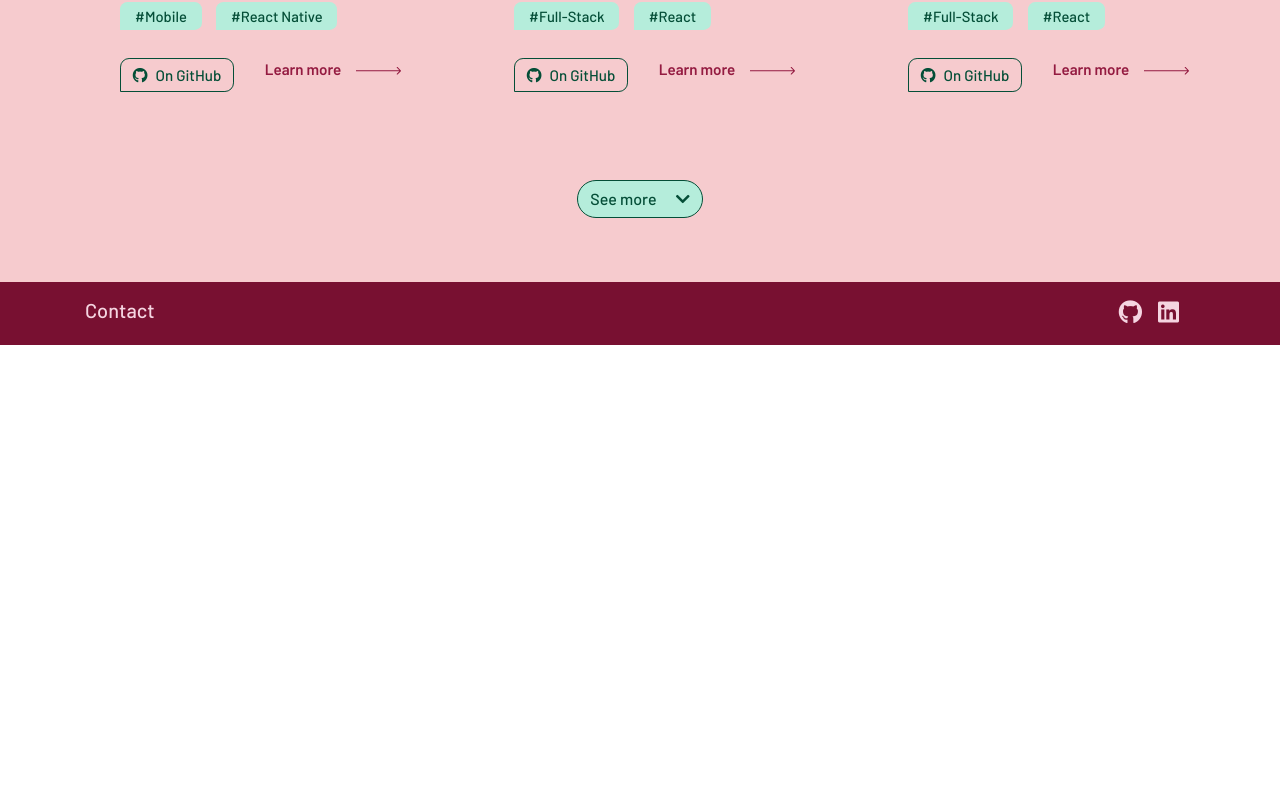
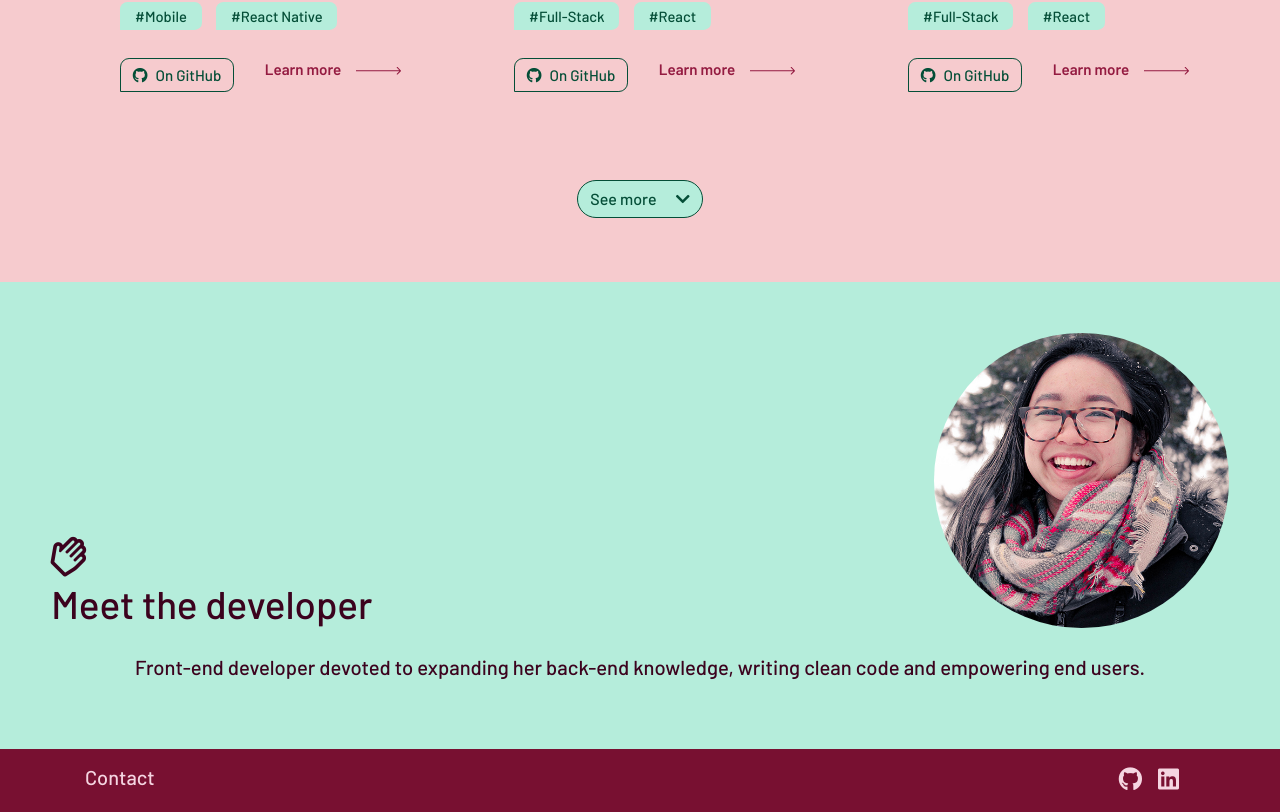
Before and after one commit to angelicamapeso/portfolio-v2, a React (Create React App) app: page /#/ in a window 1280 px wide. Shown: the part 1157-1969 px from the top of the page. Before the commit the page ends 1502 px from the top, so only its background shows below. Built offline with nearby package versions, Linux system fonts and the light colour scheme.

Commit message:
setup project refactor

```diff
--- /dev/null
+++ b/src/components/AboutHeader/index.js
@@ -0,0 +1,32 @@
+import React from "react";
+import Container from "react-bootstrap/Container";
+import Row from "react-bootstrap/Row";
+import Col from "react-bootstrap/Col";
+
+import Headshot from "../../img/headshot_25x.jpg";
+
+import "./style.scss";
+
+export default function AboutHeader({ isPreview }) {
+  return (
+    <Container fluid className="about-section bg-mint">
+      <Row>
+        <Col id="about-section-header">
+          <div className="about-section-title-img">
+            <h1 id="about-section-title-line" className="mb-4">
+              <i class="far fa-hand-paper mb-2" aria-hidden="true"></i>
+              Meet the developer
+            </h1>
+            <div className="headshot-frame mb-4">
+              <img src={Headshot} alt="The developer!" />
+            </div>
+          </div>
+          <p>
+            Front-end developer devoted to expanding her back-end knowledge,
+            writing clean code and empowering end users.
+          </p>
+        </Col>
+      </Row>
+    </Container>
+  );
+}
--- /dev/null
+++ b/src/components/AboutHeader/style.scss
@@ -0,0 +1,77 @@
+@import "../../../node_modules/bootstrap/scss/mixins";
+@import "../../../node_modules/bootstrap/scss/functions";
+@import "../../../node_modules/bootstrap/scss/variables";
+
+#about-section-header {
+  display: flex;
+  flex-direction: column;
+  align-items: center;
+
+  .about-section-title-img {
+    width: 100%;
+    display: flex;
+    flex-direction: column;
+    align-items: center;
+  }
+
+  #about-section-title-line {
+    display: flex;
+    flex-direction: column;
+    align-items: center;
+    text-align: center;
+
+    .fa-hand-paper {
+      transform: rotate(45deg);
+    }
+  }
+
+  .headshot-frame {
+    position: relative;
+    width: 75%;
+    padding-top: 75%;
+    height: 0;
+    flex: 0 0 auto;
+  }
+
+  img {
+    position: absolute;
+    top: 0;
+    left: 0;
+    width: 100%;
+    height: 100%;
+    border-radius: 50%;
+    object-fit: cover;
+    object-position: 35% center;
+  }
+
+  p {
+    display: none;
+    font-size: 1.1em;
+    text-align: center;
+  }
+}
+
+@include media-breakpoint-up(sm) {
+  #about-section-header {
+    .about-section-title-img {
+      flex-direction: row;
+      align-items: flex-end;
+    }
+
+    #about-section-title-line {
+      margin-right: auto;
+      align-items: flex-start;
+      text-align: left;
+    }
+
+    .headshot-frame {
+      width: 25%;
+      padding-top: 25%;
+    }
+
+    p {
+      display: block;
+      text-align: left;
+    }
+  }
+}
--- /dev/null
+++ b/src/components/AboutSection/index.js
@@ -0,0 +1,17 @@
+import React from "react";
+import Container from "react-bootstrap/Container";
+import Row from "react-bootstrap/Row";
+import Col from "react-bootstrap/Col";
+import AboutHeader from "../AboutHeader";
+import "./style.scss";
+
+export default function AboutSection({ isPreview }) {
+  return (
+    <div id="about-section">
+      <AboutHeader isPreview />
+      <Row>
+        <Col></Col>
+      </Row>
+    </div>
+  );
+}
--- /dev/null
+++ b/src/components/AboutSection/style.scss
@@ -0,0 +1,13 @@
+@import "../../../node_modules/bootstrap/scss/mixins";
+@import "../../../node_modules/bootstrap/scss/functions";
+@import "../../../node_modules/bootstrap/scss/variables";
+
+.about-section.container-fluid {
+  padding: 8%;
+}
+
+@include media-breakpoint-up(sm) {
+  .about-section.container-fluid {
+    padding: 4%;
+  }
+}
--- a/src/pages/Home/index.js
+++ b/src/pages/Home/index.js
@@ -4,6 +4,7 @@ import HeroBanner from "../../components/HeroBanner";
 import "./style.scss";
 
 import ProjectSection from "../../components/ProjectSection";
+import AboutSection from "../../components/AboutSection";
 
 export default function Home() {
   return (
@@ -15,6 +16,7 @@ export default function Home() {
       >
         <HeroBanner />
         <ProjectSection isPreview />
+        <AboutSection isPreview />
       </Page>
     </>
   );
```
